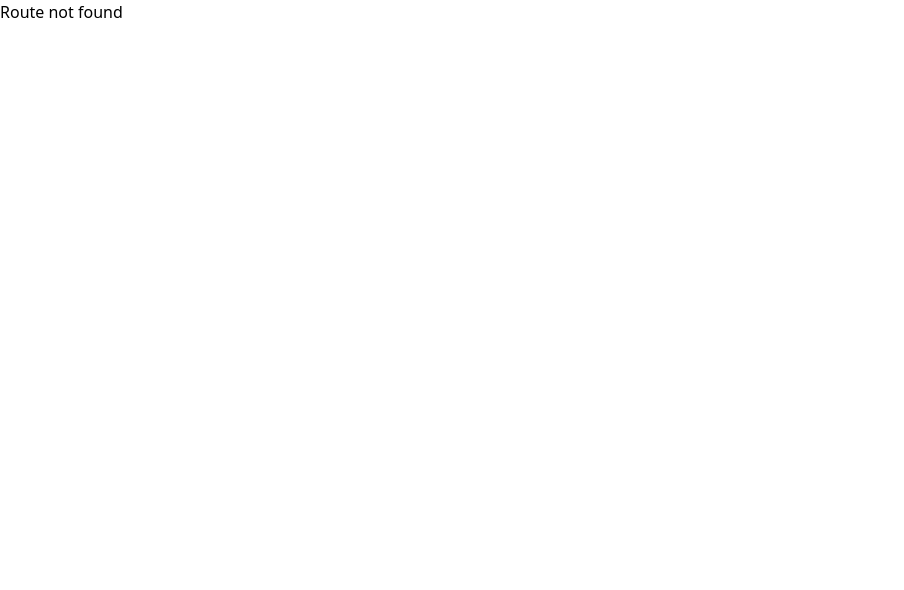
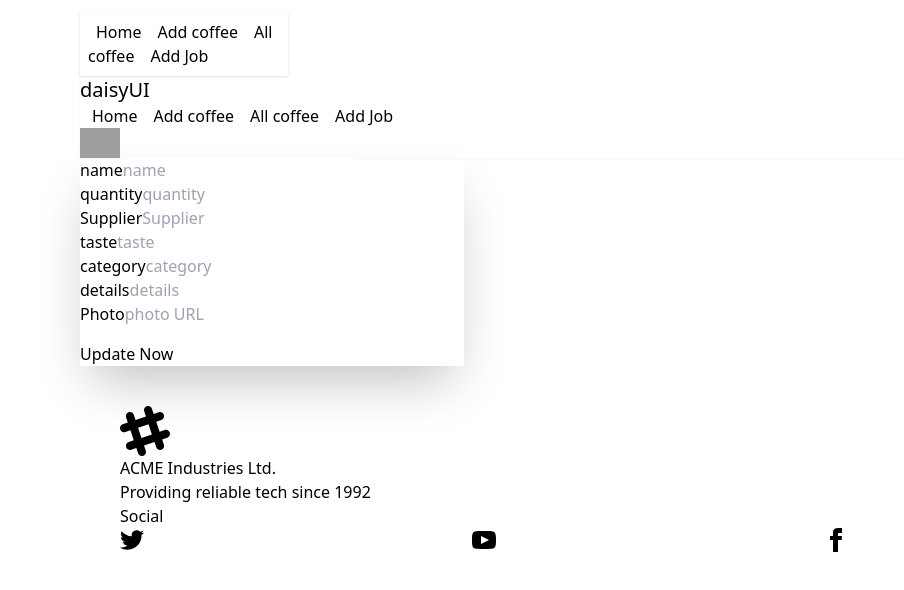
Before and after one commit to minajarifa/job-portal-client, a React (Vite) app: page /update-coffee/1 in a window 1280 px wide. Before the commit this address had no page. Shown: the top 590 px of the page, without its empty margins (0-904 px from the left). Built offline with nearby package versions, Linux system fonts and the light colour scheme; grey boxes are pictures that could not be loaded.

Commit message:
start project

```diff
--- a/src/pages/AddCoffee/AddCoffee.jsx
+++ b/src/pages/AddCoffee/AddCoffee.jsx
@@ -112,12 +112,11 @@ export default function AddJob() {
                 type="text"
                 className="input"
                 placeholder="photo URL"
-                photo
-                URL="photo"
+                name="photo"
               />
             </div>
             <button type="submit" className="mt-4 btn btn-neutral">
-              Login
+              save
             </button>
           </fieldset>
         </div>
--- a/src/pages/AllCoffee/AllCoffee.jsx
+++ b/src/pages/AllCoffee/AllCoffee.jsx
@@ -3,6 +3,7 @@ import { MdOutlinePreview } from "react-icons/md";
 import { MdOutlineSecurityUpdateGood } from "react-icons/md";
 import Swal from 'sweetalert2'
 import { useState } from "react";
+import { Link } from "react-router-dom";
 
 export default function AllCoffee() {
   const [coffees, setCoffees] = useState([]);
@@ -74,9 +75,9 @@ export default function AllCoffee() {
                   >
                     <MdDelete />
                   </button>
-                  <button className="text-2xl btn btn-primary">
+                  <Link to={`/update-coffee/${coffee._id}`} className="text-2xl btn btn-primary">
                     <MdOutlineSecurityUpdateGood />
-                  </button>
+                  </Link>
                 </div>
               </div>
             </div>
--- a/src/pages/UpdateCoffee/UpdateCoffee.jsx
+++ b/src/pages/UpdateCoffee/UpdateCoffee.jsx
@@ -1,7 +1,88 @@
-
+import { useLoaderData } from "react-router-dom";
 
 export default function UpdateCoffee() {
+  const id = useLoaderData();
+  console.log(id)
+  // const handleUpdateCoffee(id)=>{
+  //     console.log()
+  // }
   return (
-    <div>UpdateCoffee</div>
-  )
+    <form
+      // onSubmit={handleUpdateCoffee}
+      className=" hero-content"
+    >
+      <div className="w-full max-w-sm shadow-2xl card bg-base-100 ">
+        <div className="card-body">
+          <fieldset className="fieldset">
+            <div>
+              <label className="label">name</label>
+              <input
+                type="text"
+                className="input"
+                placeholder="name"
+                name="name"
+              />
+            </div>
+            <div>
+              <label className="label">quantity</label>
+              <input
+                type="text"
+                className="input"
+                placeholder="quantity"
+                name="quantity"
+              />
+            </div>
+            <div>
+              <label className="label">Supplier</label>
+              <input
+                type="text"
+                className="input"
+                placeholder="Supplier"
+                name="supplier"
+              />
+            </div>
+            <div>
+              <label className="label">taste</label>
+              <input
+                type="text"
+                className="input"
+                placeholder="taste"
+                name="taste"
+              />
+            </div>
+            <div>
+              <label className="label">category</label>
+              <input
+                type="text"
+                className="input"
+                placeholder="category"
+                name="category"
+              />
+            </div>
+            <div>
+              <label className="label">details</label>
+              <input
+                type="text"
+                className="input"
+                placeholder="details"
+                name="details"
+              />
+            </div>
+            <div>
+              <label className="label">Photo</label>
+              <input
+                type="text"
+                className="input"
+                placeholder="photo URL"
+                name="photo"
+              />
+            </div>
+            <button type="submit" className="mt-4 btn btn-neutral">
+              Update Now
+            </button>
+          </fieldset>
+        </div>
+      </div>
+    </form>
+  );
 }
--- a/src/router/roter.jsx
+++ b/src/router/roter.jsx
@@ -5,6 +5,7 @@ import Home from "../pages/Home/Home";
 import MainLayout from "../Layout/MainLayout";
 import AddCoffee from "../pages/AddCoffee/AddCoffee";
 import AllCoffee from "../pages/AllCoffee/AllCoffee";
+import UpdateCoffee from "../pages/UpdateCoffee/UpdateCoffee";
 const router = createBrowserRouter([
   {
     path: "/",
@@ -23,6 +24,10 @@ const router = createBrowserRouter([
         path: "/all-coffee",
         element: <AllCoffee/>,
       },
+      {
+        path: "/update-coffee/:id",
+        element: <UpdateCoffee/>,
+      },
     ],
   },
 ]);
```
